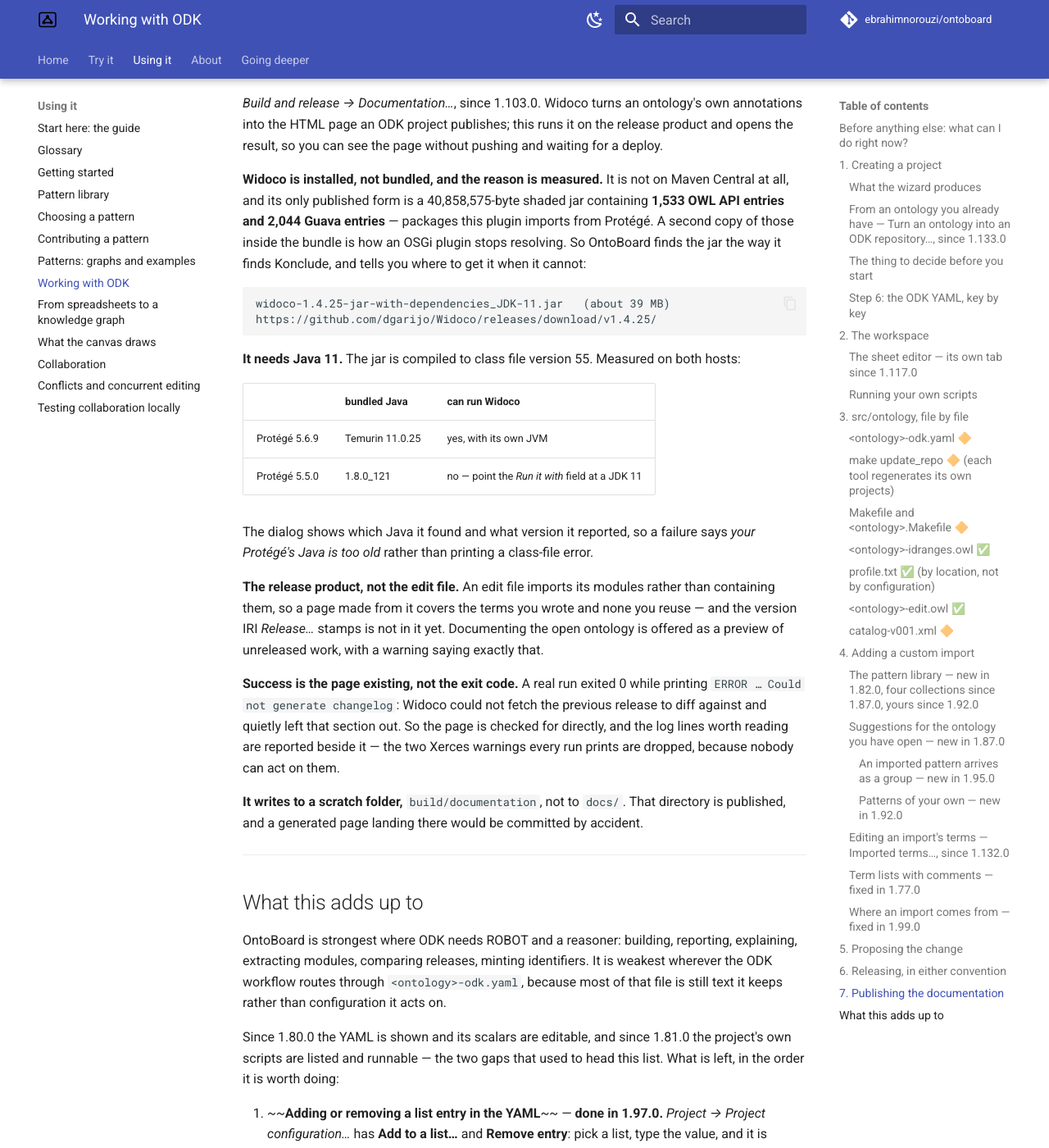
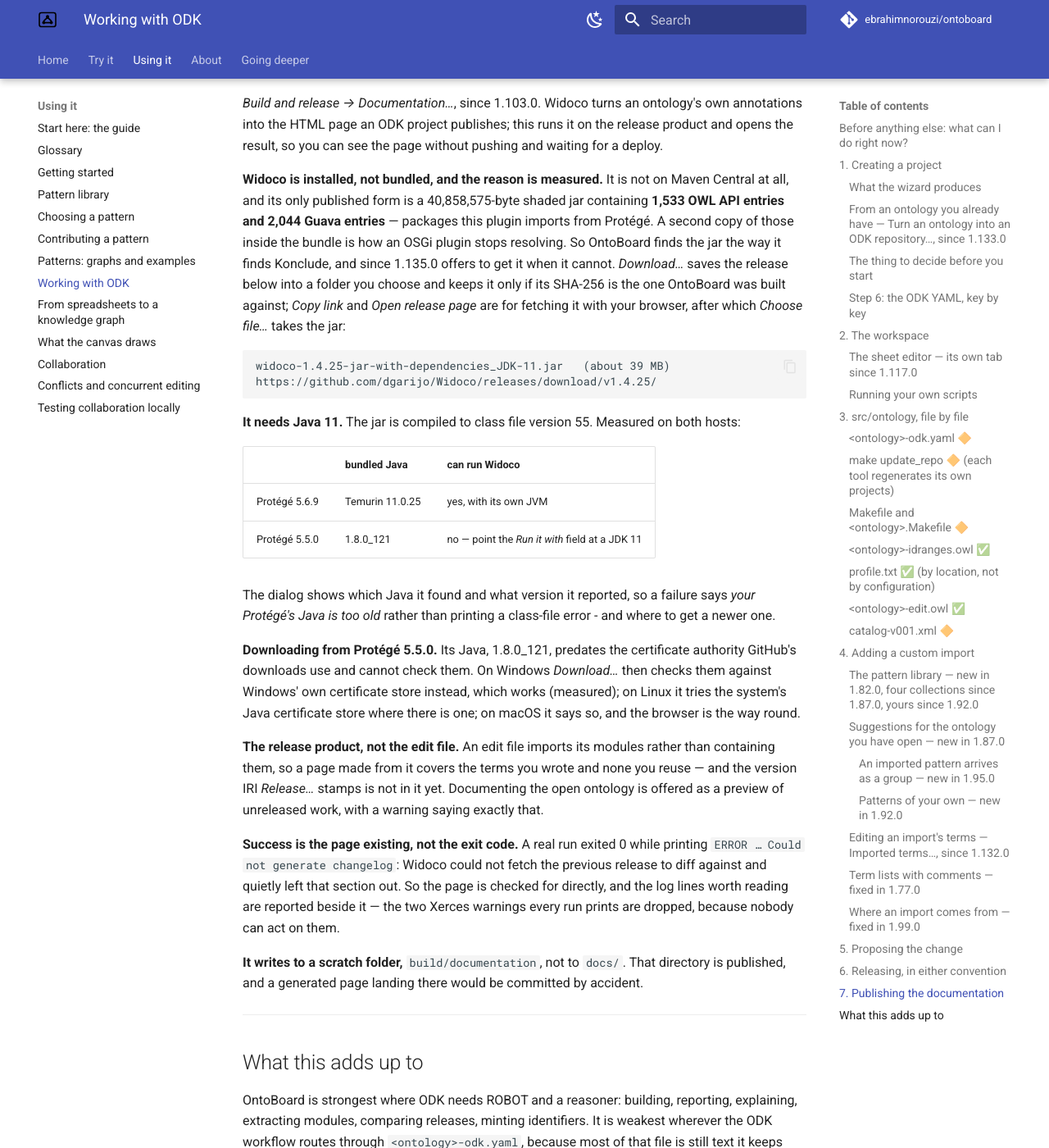
Before and after one commit to ebrahimnorouzi/ontoboard, an MkDocs documentation site: the page built from docs/odk-workflow.md, in a window 1280 px wide and 1400 px high, scrolled down 24813 px. Shown: the whole window at 82% size. Built offline with MkDocs 1.6.1 and Material for MkDocs 9.7.7, drawn with Linux system fonts in a browser that asks for light colours; comment, search, counter and statistics services are not loaded.

Commit message:
docs: getting Widoco and Konclude from the dialog
Getting started no longer says OntoBoard downloads them on first use - it offers to, or uses a
copy downloaded by hand. The Widoco section of Working with ODK says what Download... checks and
what happens on Protege 5.5.0, whose Java cannot check GitHub's certificate; the comparison,
limitations and both example pages say the dialog offers the download.

Co-Authored-By: Claude Opus 5.5 <noreply@anthropic.com>

````diff
--- a/docs/odk-workflow.md
+++ b/docs/odk-workflow.md
@@ -924,7 +924,10 @@ so you can see the page without pushing and waiting for a deploy.
 all, and its only published form is a 40,858,575-byte shaded jar containing **1,533 OWL API
 entries and 2,044 Guava entries** — packages this plugin imports from Protégé. A second copy
 of those inside the bundle is how an OSGi plugin stops resolving. So OntoBoard finds the jar the
-way it finds Konclude, and tells you where to get it when it cannot:
+way it finds Konclude, and since 1.135.0 offers to get it when it cannot. *Download…* saves the
+release below into a folder you choose and keeps it only if its SHA-256 is the one OntoBoard was
+built against; *Copy link* and *Open release page* are for fetching it with your browser, after
+which *Choose file…* takes the jar:
 
 ```
 widoco-1.4.25-jar-with-dependencies_JDK-11.jar   (about 39 MB)
@@ -939,7 +942,12 @@ https://github.com/dgarijo/Widoco/releases/download/v1.4.25/
 | Protégé 5.5.0 | 1.8.0_121 | no — point the *Run it with* field at a JDK 11 |
 
 The dialog shows which Java it found and what version it reported, so a failure says *your
-Protégé's Java is too old* rather than printing a class-file error.
+Protégé's Java is too old* rather than printing a class-file error - and where to get a newer one.
+
+**Downloading from Protégé 5.5.0.** Its Java, 1.8.0_121, predates the certificate authority
+GitHub's downloads use and cannot check them. On Windows *Download…* then checks them against
+Windows' own certificate store instead, which works (measured); on Linux it tries the system's
+Java certificate store where there is one; on macOS it says so, and the browser is the way round.
 
 **The release product, not the edit file.** An edit file imports its modules rather than
 containing them, so a page made from it covers the terms you wrote and none you reuse — and the
````
Also changed, not shown: docs/examples/pizza-bfo.md (+1 -1 lines), docs/examples/pizza.md (+2 -2 lines), docs/feature-parity.md (+2 -2 lines), docs/getting-started.md (+1 -1 lines), docs/limitations.md (+2 -1 lines).
